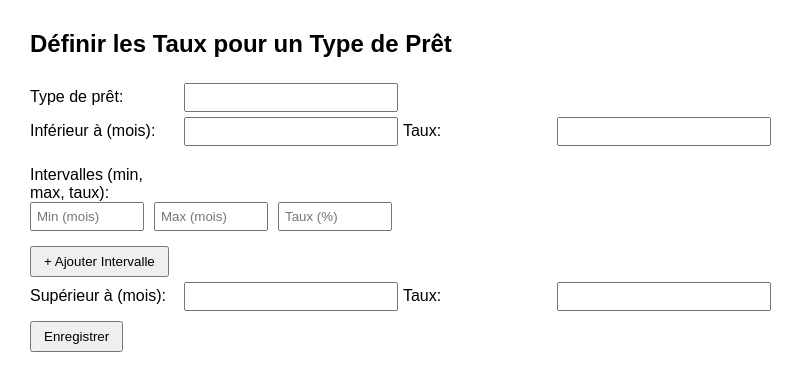
After one commit to josoa24/ef_mvc, a PHP site: page /ajouter_taux_pret.html in a window 1280 px wide. The commit adds this page. Shown: the top 391 px of the page, without its empty margins (0-804 px from the left). Run offline with PHP 8.4, Linux system fonts and the light colour scheme.

Commit message:
taux_pret

```diff
--- /dev/null
+++ b/ajouter_taux_pret.html
@@ -0,0 +1,84 @@
+<!DOCTYPE html>
+<html lang="fr">
+<head>
+    <meta charset="UTF-8">
+    <title>Formulaire Type de Prêt</title>
+    <style>
+        body { font-family: Arial, sans-serif; margin: 30px; }
+        label { display: inline-block; width: 150px; margin-top: 10px; }
+        input[type="text"], input[type="number"] { width: 200px; padding: 5px; }
+        .interval { margin-bottom: 10px; }
+        #intervals_container { margin-top: 10px; }
+        .interval-group { display: flex; gap: 10px; margin-bottom: 5px; align-items: center; }
+        .interval-group input { width: 100px; }
+        button { padding: 6px 12px; margin-top: 10px; cursor: pointer; }
+        .remove-btn { background-color: crimson; color: white; border: none; padding: 3px 8px; }
+    </style>
+</head>
+<body>
+
+<h2>Définir les Taux pour un Type de Prêt</h2>
+
+<form id="pret_form">
+    <label for="type_pret">Type de prêt:</label>
+    <input type="text" id="type_pret" name="type_pret" required><br>
+
+    <label for="inf_mois">Inférieur à (mois):</label>
+    <input type="number" id="inf_mois" name="inf_mois" required>
+    <label for="inf_taux">Taux:</label>
+    <input type="number" step="0.01" id="inf_taux" name="inf_taux" required><br>
+
+    <div id="intervals_container">
+        <label>Intervalles (min, max, taux):</label><br>
+        <div class="interval-group">
+            <input type="number" name="min[]" placeholder="Min (mois)" required>
+            <input type="number" name="max[]" placeholder="Max (mois)" required>
+            <input type="number" step="0.01" name="taux[]" placeholder="Taux (%)" required>
+        </div>
+    </div>
+    <button type="button" onclick="ajouter_intervalle()">+ Ajouter Intervalle</button><br>
+
+    <label for="sup_mois">Supérieur à (mois):</label>
+    <input type="number" id="sup_mois" name="sup_mois" required>
+    <label for="sup_taux">Taux:</label>
+    <input type="number" step="0.01" id="sup_taux" name="sup_taux" required><br>
+
+    <button type="submit">Enregistrer</button>
+</form>
+
+<script>
+    function ajouter_intervalle() {
+        const container = document.getElementById("intervals_container");
+        const group = document.createElement("div");
+        group.classList.add("interval-group");
+
+        group.innerHTML = `
+            <input type="number" name="min[]" placeholder="Min (mois)" required>
+            <input type="number" name="max[]" placeholder="Max (mois)" required>
+            <input type="number" step="0.01" name="taux[]" placeholder="Taux (%)" required>
+            <button type="button" class="remove-btn" onclick="this.parentElement.remove()">×</button>
+        `;
+        container.appendChild(group);
+    }
+
+    document.getElementById("pret_form").addEventListener("submit", function (e) {
+        e.preventDefault();
+        const form_data = new FormData(this);
+
+        fetch("/pret_taux/ajouter", {
+            method: "GET",
+            body: form_data
+        })
+        .then(res => res.text())
+        .then(data => {
+            alert("Taux enregistrés avec succès !");
+            console.log(data);
+        })
+        .catch(err => {
+            console.error("Erreur AJAX:", err);
+        });
+    });
+</script>
+
+</body>
+</html>
--- a/ws/db.php
+++ b/ws/db.php
@@ -4,7 +4,7 @@ function getDB()
     $host = 'localhost';
     $dbname = 'ef_pret_db';
     $username = 'root';
-    $password = '';
+    $password = 'ETU003234M.';
 
     try {
         return new PDO("mysql:host=$host;dbname=$dbname;charset=utf8", $username, $password, [
--- a/ws/index.php
+++ b/ws/index.php
@@ -1,6 +1,8 @@
 <?php
 require 'vendor/autoload.php';
 require 'db.php';
-require 'routes/etudiant_routes.php';
+// require 'routes/etudiant_routes.php';
+require 'routes/pret_taux_routes.php';
+
 
 Flight::start();
--- /dev/null
+++ b/ws/routes/pret_taux_routes.php
@@ -0,0 +1,5 @@
+<?php
+require_once __DIR__ . '/../controllers/TauxPretController.php';
+
+
+Flight::route('GET /ajouter', ['TauxPretController', 'ajouter']);
```
Also changed, not shown: sql/script.sql (+15 -14 lines), ws/controllers/TauxPretController.php (added, +33 -0 lines), ws/models/TauxPret.php (added, +30 -0 lines), ws/.htaccess, ws/controllers/EtudiantController.txt (renamed from ws/controllers/EtudiantController.php), ws/models/Etudiant.txt (renamed from ws/models/Etudiant.php), ws/routes/etudiant_routes.txt (renamed from ws/routes/etudiant_routes.php).
